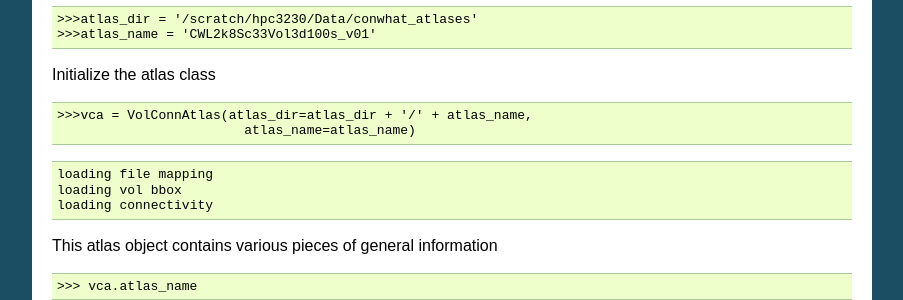
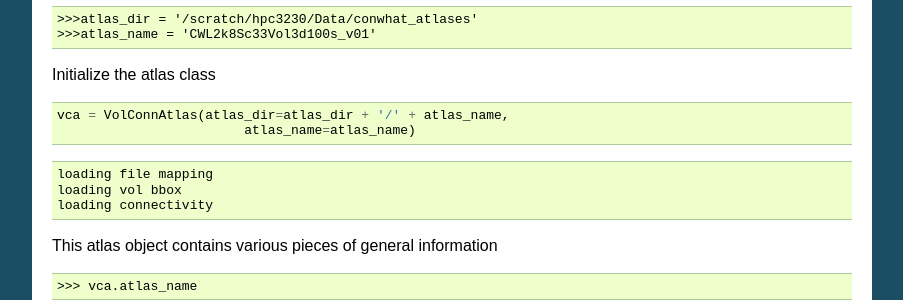
Before and after one commit to JohnGriffiths/ConWhAt, a Sphinx documentation site: the page built from docs/getting_started/exploring_the_atlases.rst, in a window 1280 px wide and 900 px high, scrolled down 364 px. Shown: the part 152-452 px from the top of the window, without its empty margins (198-1101 px from the left). Built offline with Sphinx 7.4.7, drawn with Linux system fonts in a browser that asks for light colours.

Commit message:
Update exploring_the_atlases.rst

```diff
--- a/docs/getting_started/exploring_the_atlases.rst
+++ b/docs/getting_started/exploring_the_atlases.rst
@@ -41,9 +41,9 @@ Define the atlas name and top-level directory location
 
 Initialize the atlas class
 
-.. code:: ipython2
+.. code-block:: python
 
-    >>>vca = VolConnAtlas(atlas_dir=atlas_dir + '/' + atlas_name,
+    vca = VolConnAtlas(atlas_dir=atlas_dir + '/' + atlas_name,
                             atlas_name=atlas_name)
 
 
```
